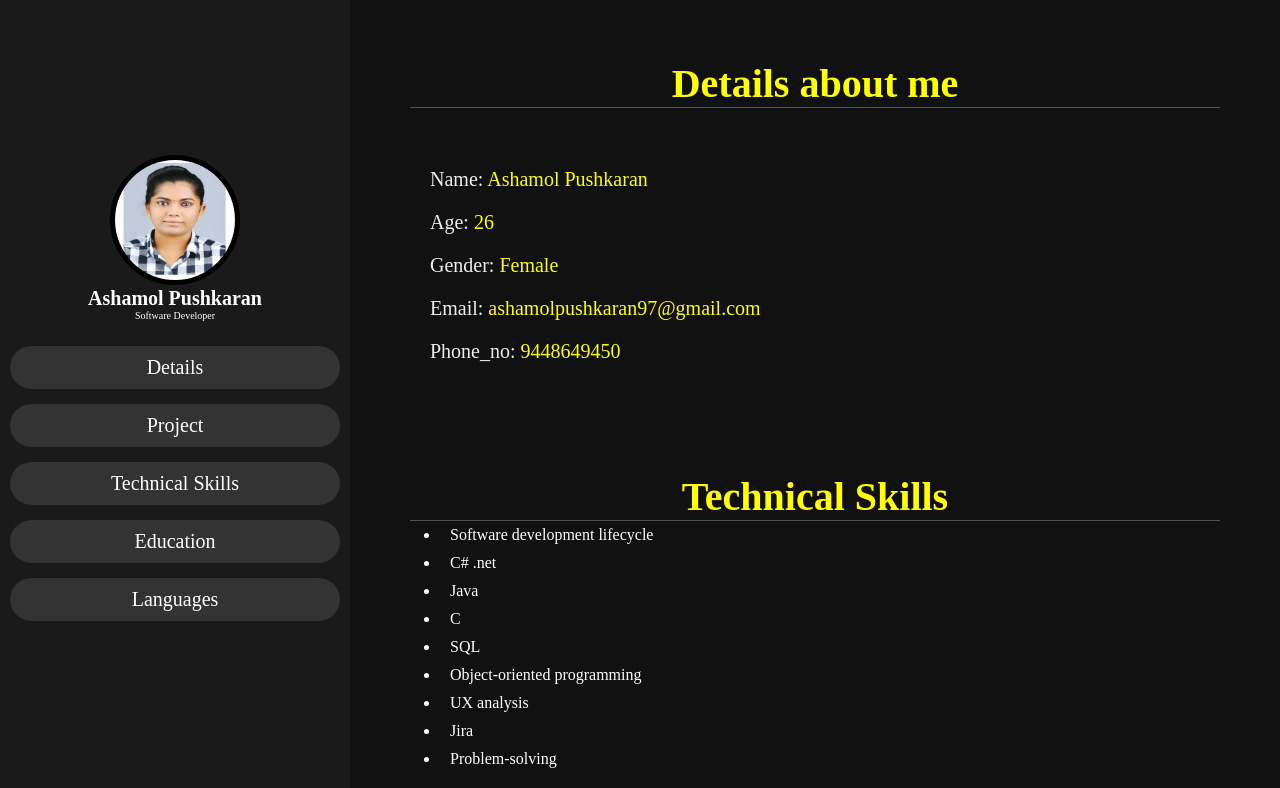
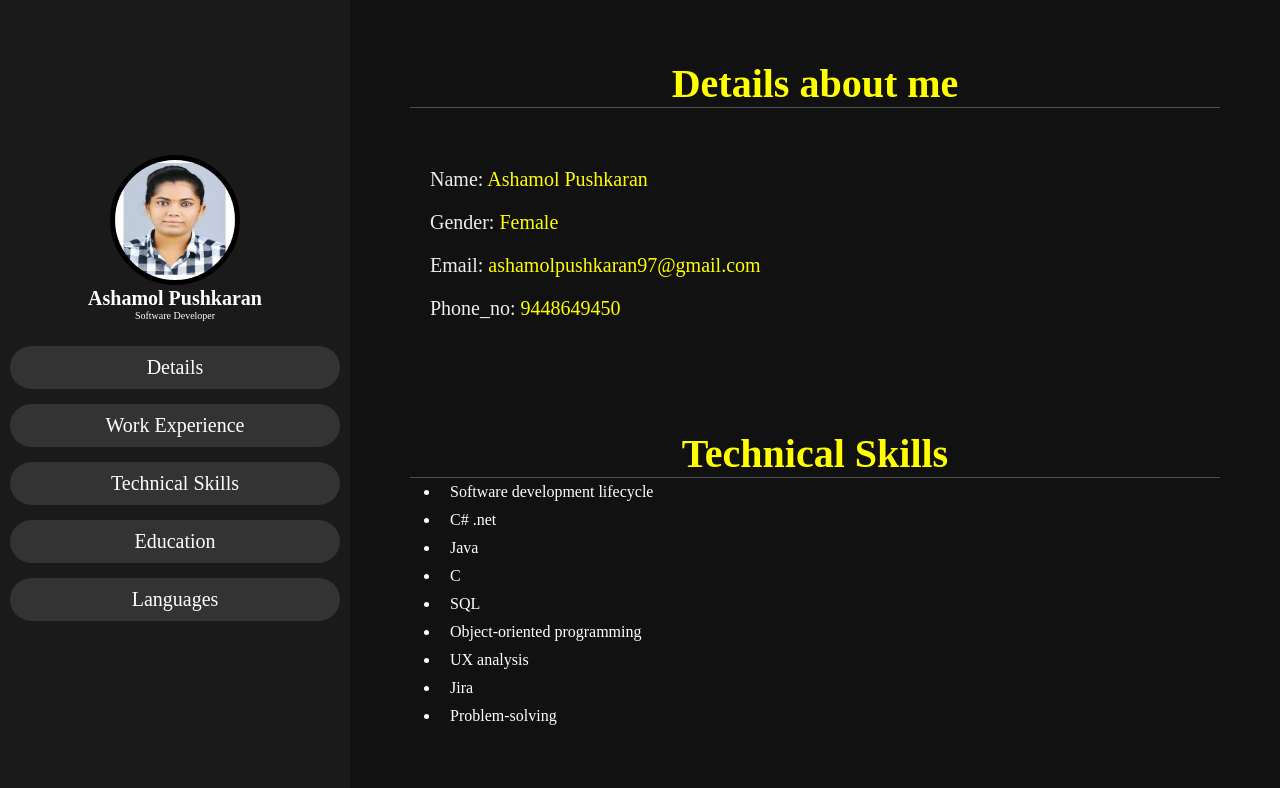
Before and after one commit to AshamolPushkaran/asha, a plain HTML site: page index.html in a window 1280 px wide. Shown: the top 788 px of the page. Drawn offline with Linux system fonts and the light colour scheme.

Commit message:
Add files via upload

```diff
--- a/index.html
+++ b/index.html
@@ -17,7 +17,7 @@
        <nav class="nv">
           <ul>
              <li><a href="#Details">Details</a></li>
-             <li><a href="#Work Experience">Project</a></li>
+             <li><a href="#Work Experience">Work Experience</a></li>
              <li><a href="#Skills">Technical Skills</a></li>
              <li><a href="#Education">Education</a></li>
              <li><a href="#Languages">Languages</a></li>
@@ -29,7 +29,6 @@
         <div class="Row">
         <div class="det">
              <h3><span>Name: </span>Ashamol Pushkaran</h3>
-             <h3><span>Age: </span>26</h3>
              <h3><span>Gender: </span>Female</h3>
              <h3><span>Email: </span>ashamolpushkaran97@gmail.com</h3>
              <h3><span>Phone_no: </span>9448649450</h3>
```
